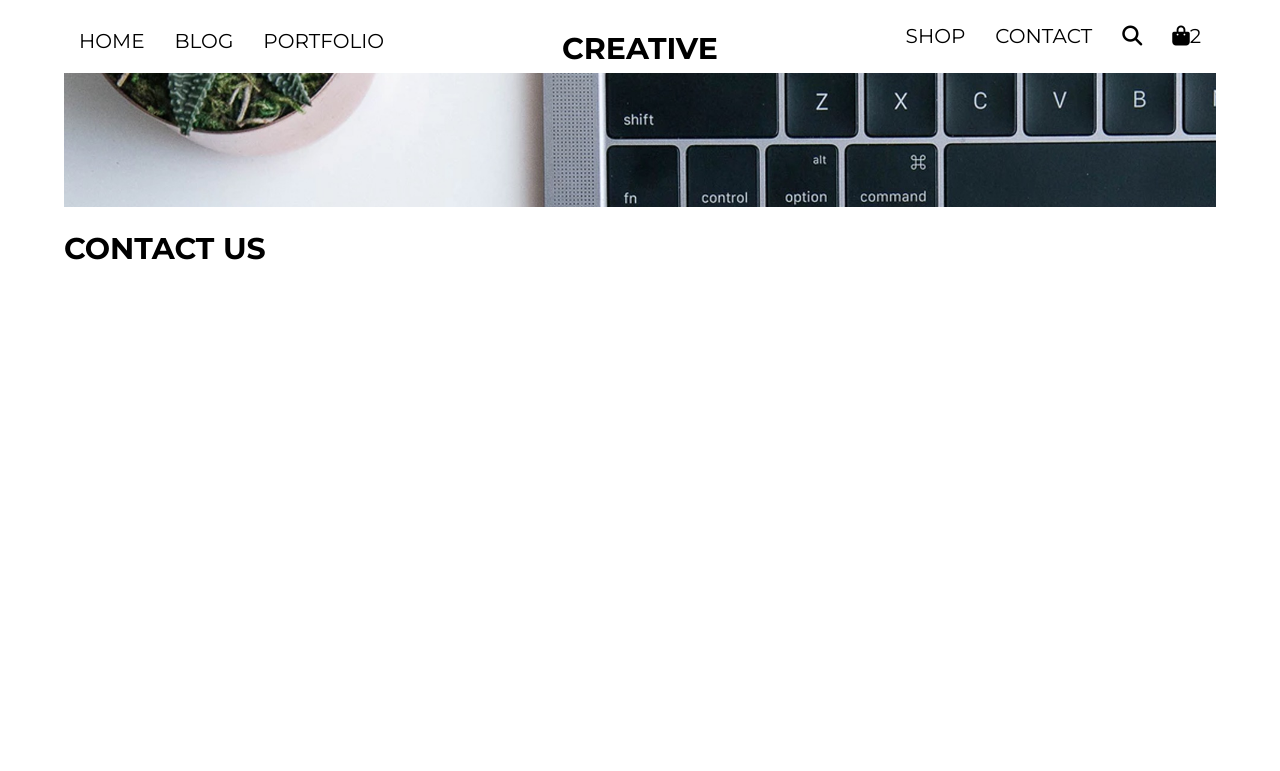
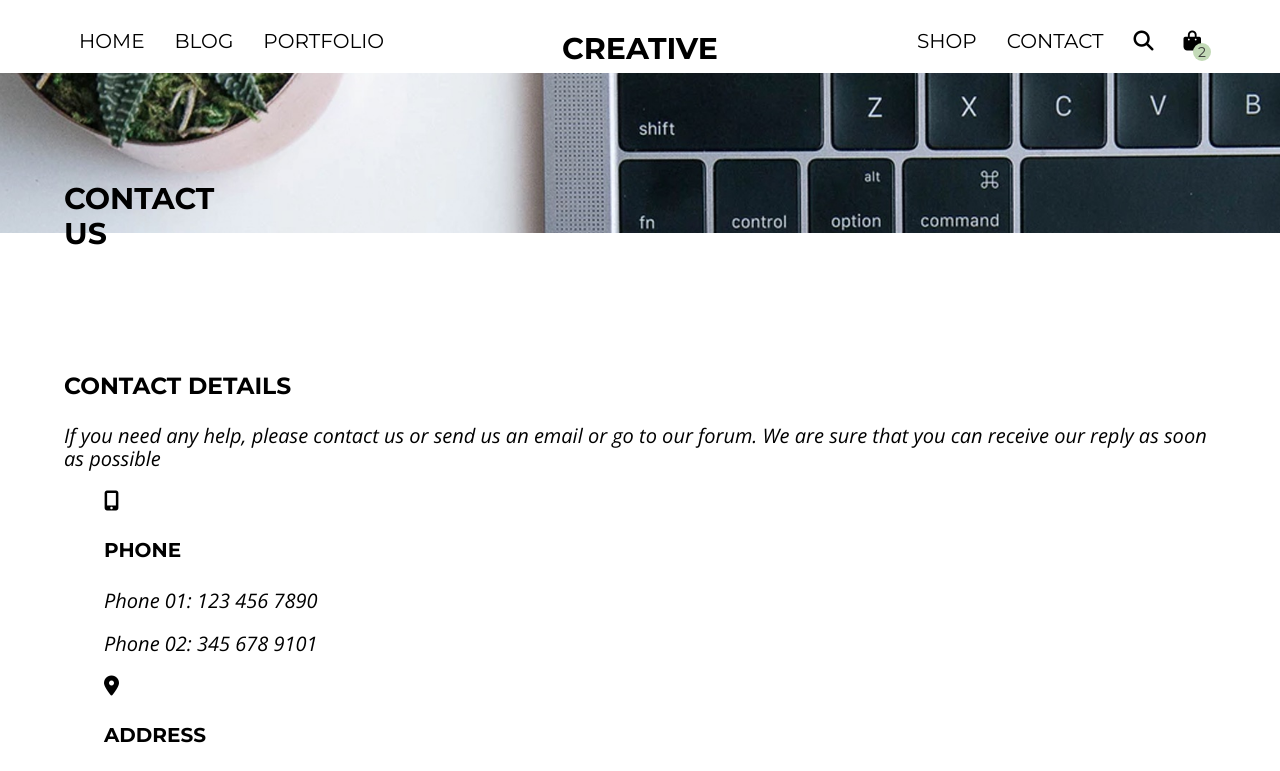
Before and after one commit to shanelbb/shanelBeebeProjectOne, a plain HTML site: page contact.html in a window 1280 px wide. Shown: the top 771 px of the page. Drawn offline with nearby package versions, Linux system fonts and the light colour scheme.

Commit message:
finished up header styling

```diff
--- a/contact.html
+++ b/contact.html
@@ -40,7 +40,9 @@
         <!-- site nav starts -->
         <nav class="siteNav">
           <!-- Hamburger menu icon and checkbox for mobile nav -->
-          <label for="toggle" class="toggle"><i class="fas fa-bars"></i></label>
+          <label for="toggle" class="toggle contactToggle"
+            ><i class="fas fa-bars"></i
+          ></label>
           <input type="checkbox" id="toggle" class="toggle" />
 
           <!-- Navigation menu items -->
@@ -66,23 +68,25 @@
                 <li>
                   <a href="#" class="siteNavItem siteNavItemIcon">
                     <i class="fas fa-shopping-bag"></i>
+                    <!-- circular item-counter on shopping bag icon -->
+                    <span>2</span>
                   </a>
-                  <!-- circular item-counter on shopping bag icon -->
-                  <span>2</span>
                 </li>
               </ul>
             </li>
           </ul>
-          <h2 class="siteLogo">Creative</h2>
+          <h2 class="siteLogo contactLogo">Creative</h2>
         </nav>
         <!--site nav ends -->
       </div>
-      <div class="contactHeaderImgContainer innerWrapper">
-        <img
-          src="./assets/contact-1.jpeg"
-          alt="a plant next to a laptop keyboard"
-        />
-        <h1>Contact Us</h1>
+      <div class="contactUsContainer">
+        <div class="contactUsImg wrapper">
+          <img
+            src="./assets/contact-1.jpeg"
+            alt="a plant next to a laptop keyboard"
+          />
+        </div>
+        <h1 class="innerWrapper contactUsText">Contact Us</h1>
       </div>
     </header>
     <!-- main starts here -->
--- a/styles/sass/_blogPage.scss
+++ b/styles/sass/_blogPage.scss
@@ -0,0 +1,4 @@
+.headerBlog {
+  background-image: url(../assets/blog-1.jpeg);
+  background-position: 20% 0;
+}
--- a/styles/sass/_contactPage.scss
+++ b/styles/sass/_contactPage.scss
@@ -0,0 +1,30 @@
+.headerContact {
+  height: 50vh;
+  min-height: 200px;
+  max-height: 350px;
+}
+
+.contactLogo {
+  font-size: 1rem;
+}
+
+.contactUsContainer {
+  position: relative;
+}
+
+.contactUsImg {
+  height: 20vh;
+}
+
+.contactUsImg img {
+  height: 100%;
+  object-fit: cover;
+  object-position: 30% 0;
+}
+
+.contactUsText {
+  position: absolute;
+  left: 5%;
+  bottom: -18px;
+  width: 175px;
+}
--- a/styles/sass/_header.scss
+++ b/styles/sass/_header.scss
@@ -2,6 +2,8 @@ header {
   height: 100vh;
   background-size: cover;
   background-position: 50% 0;
+  min-height: 500px;
+  max-height: 800px;
 }
 
 h1 {
@@ -62,4 +64,23 @@ input[type='checkbox']:checked + .siteNavList {
 
 .bottomList {
   padding-top: 0;
+  a {
+    position: relative;
+    span {
+      position: absolute;
+      bottom: -5px;
+      right: -8px;
+
+      width: 18px;
+      height: 18px;
+
+      background-color: $primary;
+      color: $black;
+
+      border-radius: 50%;
+      text-align: center;
+      font-size: 0.7rem;
+      padding: 1px;
+    }
+  }
 }
--- a/styles/sass/_mediaQueries.scss
+++ b/styles/sass/_mediaQueries.scss
@@ -19,24 +19,47 @@
         align-items: center;
         li {
           padding: 0 15px;
-          &:focus,
-          &:hover {
+          transition: all 0.5s ease;
+          &:hover,
+          &:focus {
             text-decoration: line-through;
+          }
+          a {
+            transition: all 0.5s ease;
+            &:hover,
+            &:focus {
+              transform: scale(1.1);
+            }
           }
         }
       }
     }
   }
 
+  .bottomList {
+    padding-top: 10px;
+  }
+
   .siteLogo {
     font-size: 1rem;
     text-align: center;
     width: 200px;
-    height: 50px;
+    height: 30px;
     position: absolute;
     top: 7px;
     right: calc(50% - 100px);
     left: calc(50% - 100px);
+  }
+
+  .bottomList {
+    a {
+      span {
+        width: 14px;
+        height: 14px;
+        font-size: 0.6rem;
+        padding: 0;
+      }
+    }
   }
 }
 
@@ -47,6 +70,19 @@
 
   .siteLogo {
     font-size: 1.3rem;
+  }
+
+  .bottomList {
+    a {
+      span {
+        bottom: -8px;
+        right: -10px;
+        width: 18px;
+        height: 18px;
+        font-size: 0.7rem;
+        padding: 1px;
+      }
+    }
   }
 }
 
```
Also changed, not shown: blog.html (+3 -3 lines), index.html (+2 -2 lines), styles/style.css.
